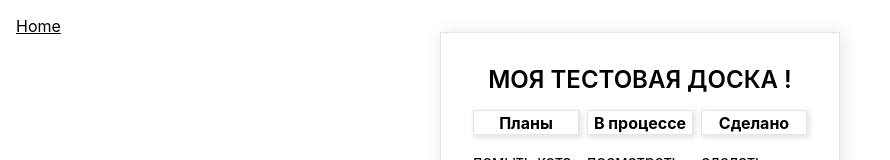
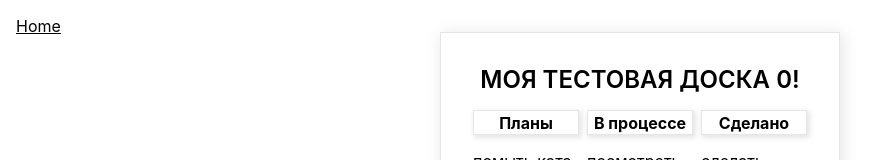
Before and after one commit to GaliaBonda/react-study-vol2, a React (Create React App) app: page /board/0 in a window 1280 px wide. Shown: the top 160 px of the page, without its empty margins (0-890 px from the left). Built offline with nearby package versions, Linux system fonts and the light colour scheme.

Commit message:
dinamic routing

```diff
--- a/src/pages/Board/Board.tsx
+++ b/src/pages/Board/Board.tsx
@@ -1,13 +1,14 @@
 import React from "react";
 import List from "./components/List/List";
 import './board.scss'
-import { Link, useParams } from "react-router-dom";
+import { Link } from "react-router-dom";
 import { withRouter } from "../../common/utils/withRouter";
 
 
 type StateType = {
     title: string;
     lists: Array<any>;
+    boardId: number | null;
 };
 let state = {
     title: "Моя тестовая доска",
@@ -36,9 +37,10 @@ let state = {
                 { id: 6, title: "погулять с собакой" }
             ]
         }
-    ]
+    ],
+    boardId: null,
 };
-let boardId:string;
+// let boardId:string;
 
 class Board extends React.Component<any, StateType> {
     constructor(props: any) {
@@ -48,7 +50,8 @@ class Board extends React.Component<any, StateType> {
 
     componentDidMount() {
         // let { board_id } = this.props.params;
-        boardId = this.props.params.boardID;
+        this.setState({boardId: this.props.params.boardID});
+        // boardId = this.props.params.boardID;
         console.log(this.props.params);
 
 
@@ -69,7 +72,7 @@ class Board extends React.Component<any, StateType> {
         return (<div className="board">
             <Link className="board__link" to="/">Home</Link>
             <div className="board-container">
-                <h1 className="board__title">{this.state.title} {boardId}!</h1>
+                <h1 className="board__title">{this.state.title} {this.state.boardId}!</h1>
                 <ul className="board__list">{lists}</ul>
                 <button className="board__btn btn">Add list</button>
             </div>
```
